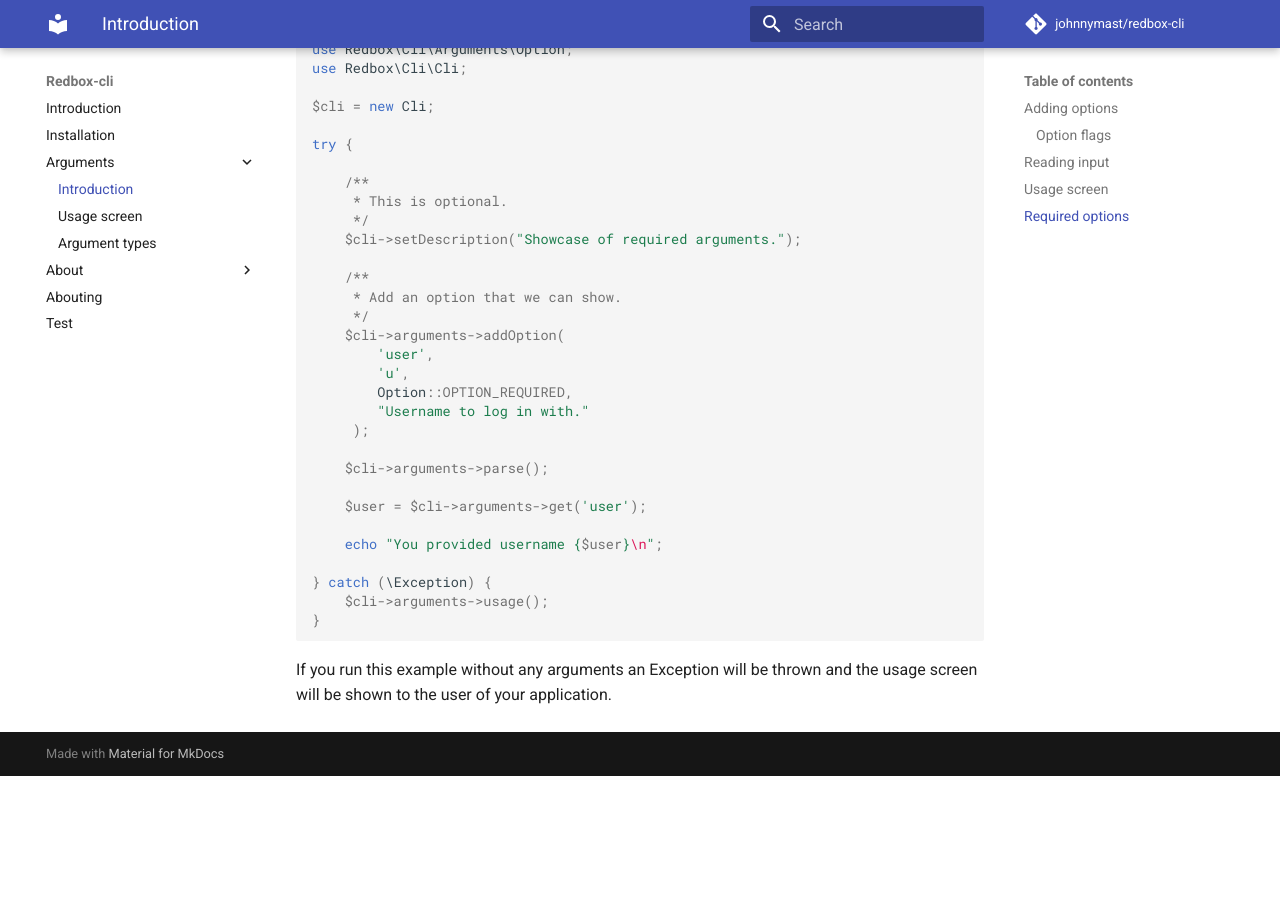
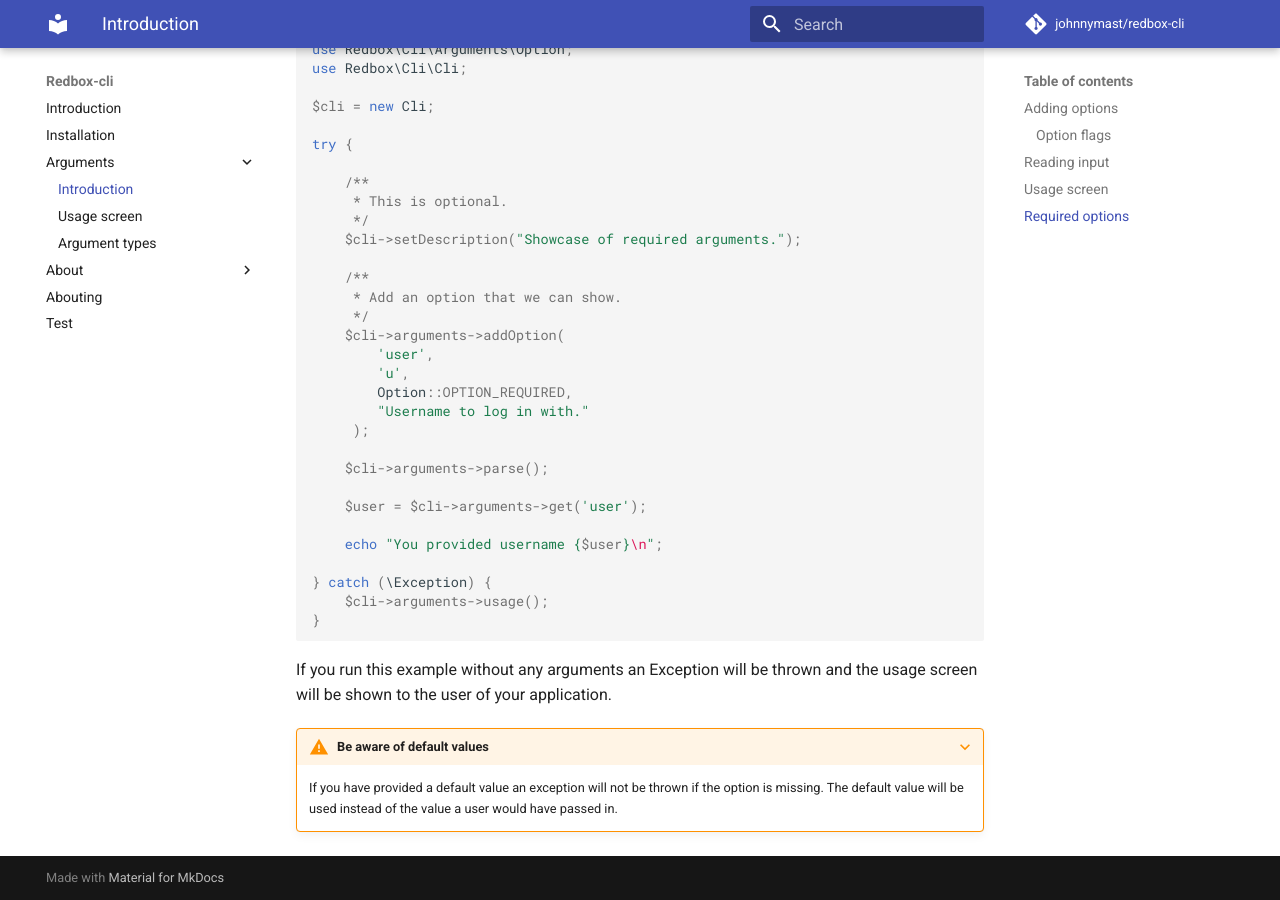
Before and after one commit to johnnymast/redbox-cli, an MkDocs documentation site: the page built from docs/arguments/introduction.md, in a window 1280 px wide and 900 px high, scrolled down 3148 px. Built offline with MkDocs 1.6.1 and Material for MkDocs 9.7.7, drawn with Linux system fonts in a browser that asks for light colours; comment, search, counter and statistics services are not loaded; before the commit the page ends 3924 px from its top, so only the background shows below that.

````diff
--- a/docs/arguments/introduction.md
+++ b/docs/arguments/introduction.md
@@ -183,3 +183,7 @@ try {
 ```
 
 If you run this example without any arguments an Exception will be thrown and the usage screen will be shown to the user of your application.
+
+???+ warning "Be aware of default values"
+
+    If you have provided a default value an exception will not be thrown if the option is missing. The default value will be used instead of the value a user would have passed in.
````
